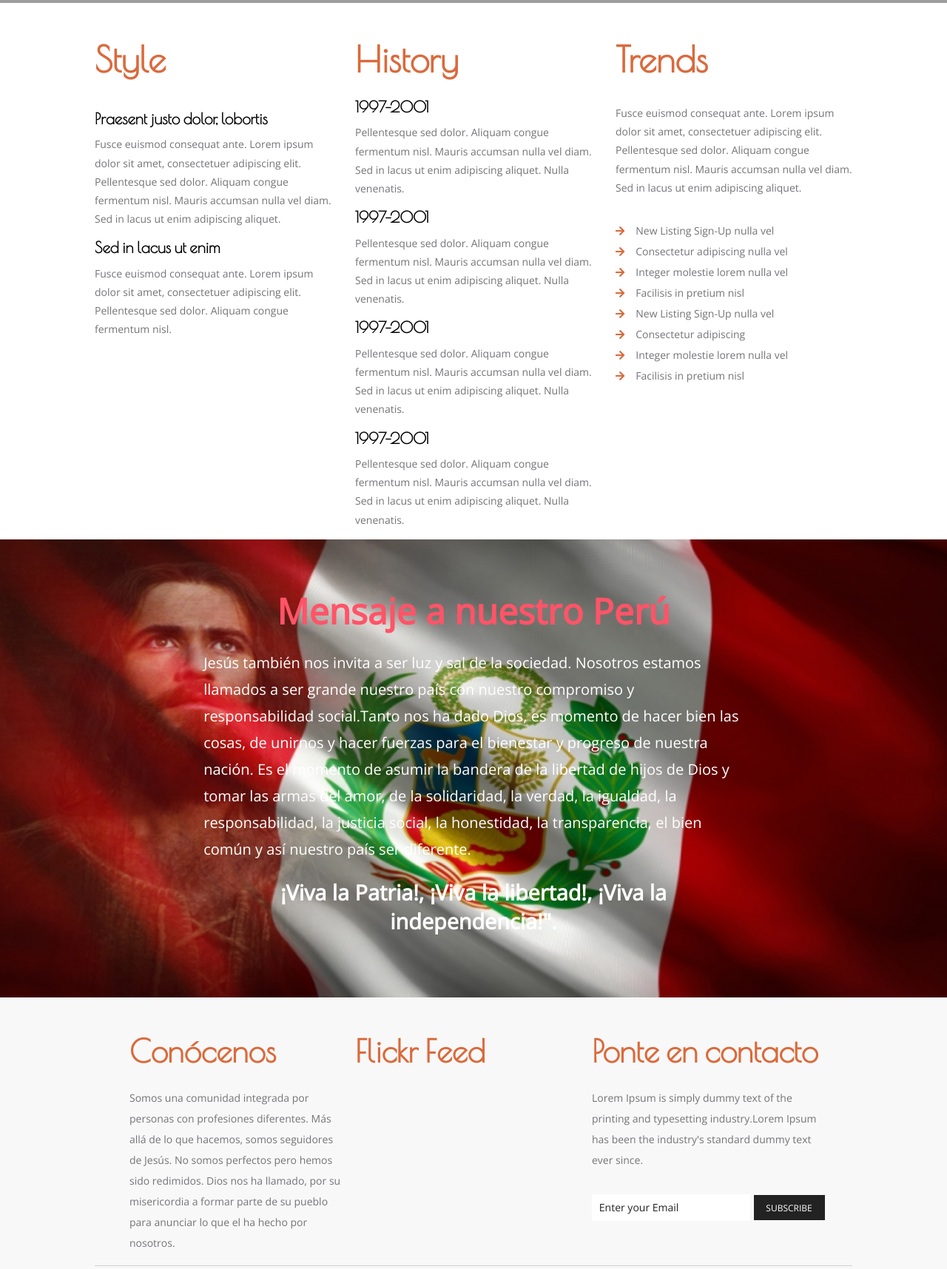
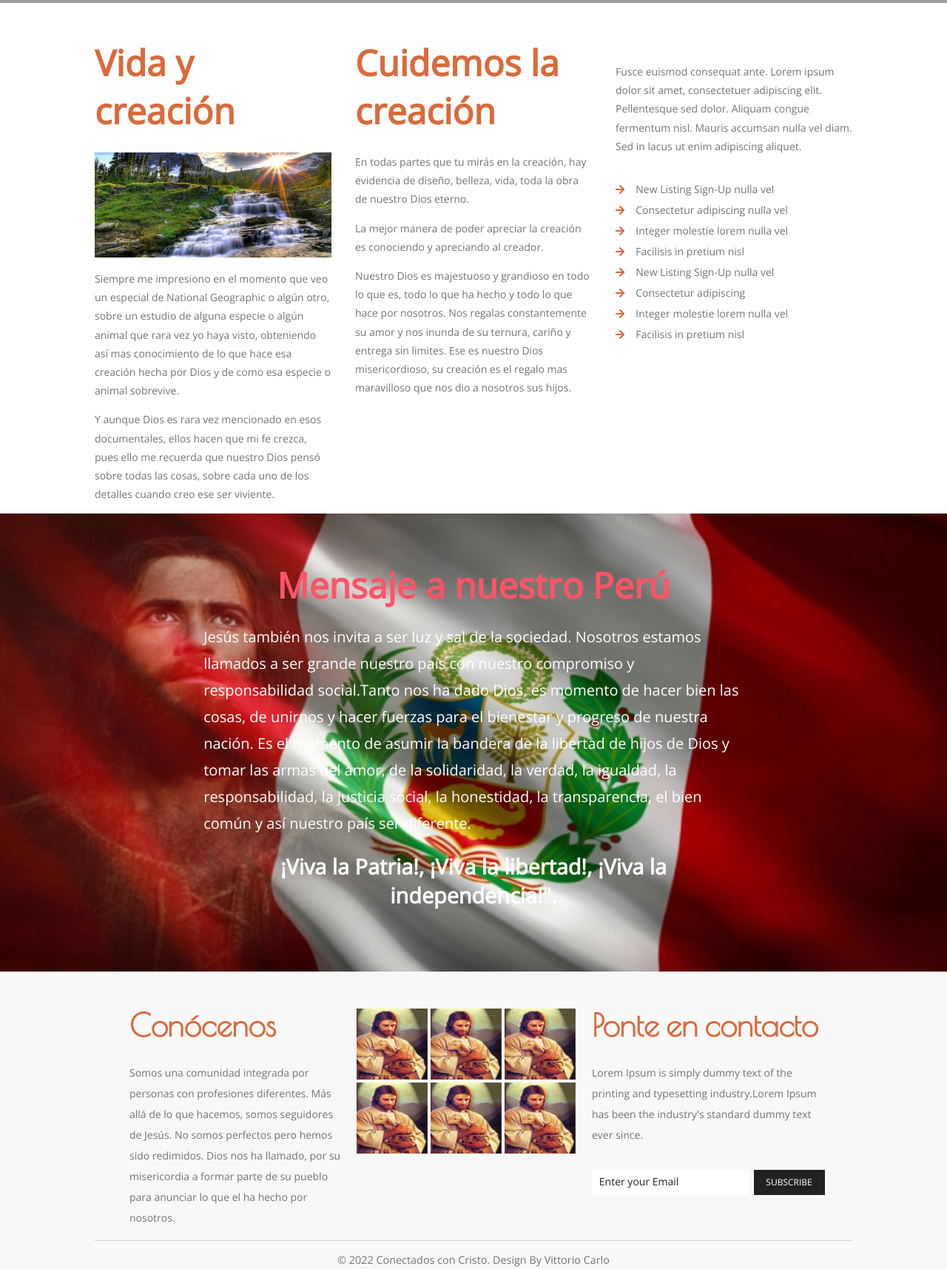
Before and after one commit to vittoriocarlo/Expresate, a plain HTML site: page about.html in a window 1280 px wide. Shown: the part 440-2155 px from the top of the page at 74% size. Drawn offline with nearby package versions, Linux system fonts and the light colour scheme; grey boxes are pictures that could not be loaded.

Commit message:
Commit subido

```diff
--- a/CSS/conoceMas.css
+++ b/CSS/conoceMas.css
@@ -186,7 +186,7 @@ body {
 
 .about-grid h3 {
   color: var(--orange);
-  font-family: var(--poiretone);
+  font-family: var(--opensans);
   font-size: 3em;
   margin-bottom: .5em;
 }
--- a/CSS/index.css
+++ b/CSS/index.css
@@ -482,6 +482,11 @@ body {
   background: var(--oscuro);
   border: none;
   font-family: var(--opensans);
+  cursor: pointer;
+  transition: .5s all;
+}
+.form-contact input[type="submit"]:hover {
+  background-color: #DA6A3C;
 }
 
 /* -Footer*/
--- a/about.html
+++ b/about.html
@@ -33,7 +33,7 @@
                 <li><a href="index.html">Bienvenido</a></li>
                 <li><a href="about.html">Conoce más</a></li>
                 <li><a href="obras.html">Obras de Dios</a></li>
-                <li><a href="miembros.html">Miembros</a></li>
+                <li><a href="galeria.html">Galeria</a></li>
                 <li><a href="contacto.html">Contacto</a></li>
               </ul>
             </nav>
@@ -54,48 +54,41 @@
     <section class="about-style">
       <div class="about-grid">
         <div class="about-one">
-          <h3>Style</h3>
+          <h3>Vida y creación</h3>
           <figure>
-            <img src="img/moda1.jpg" alt="">
+            <img src="IMG/world.jpg" alt="">
           </figure>
           <div class="about-text1">
-            <h4>Praesent justo dolor, lobortis</h4>
-            <p>Fusce euismod consequat ante. Lorem ipsum dolor sit amet, consectetuer adipiscing elit. Pellentesque sed
-              dolor. Aliquam congue fermentum nisl. Mauris accumsan nulla vel diam. Sed in lacus ut enim adipiscing
-              aliquet.</p>
+            <!-- <h4>Praesent justo dolor, lobortis</h4> -->
+            <p>Siempre me impresiono en el momento que veo un especial de National Geographic o algún otro, sobre un estudio de alguna especie o algún animal que rara vez yo haya visto, obteniendo así mas conocimiento de lo que hace esa creación hecha por Dios y de como esa especie o animal sobrevive.</p>
           </div>
           <div class="about-text2">
-            <h4>Sed in lacus ut enim</h4>
-            <p>Fusce euismod consequat ante. Lorem ipsum dolor sit amet, consectetuer adipiscing elit. Pellentesque sed
-              dolor. Aliquam congue fermentum nisl.</p>
+            <!-- <h4>Sed in lacus ut enim</h4> -->
+            <p>Y aunque Dios es rara vez mencionado en esos documentales, ellos hacen que mi fe crezca, pues ello me recuerda que nuestro Dios pensó sobre todas las cosas, sobre cada uno de los detalles cuando creo ese ser viviente.</p>
           </div>
         </div>
         <div class="about-two">
-          <h3>History</h3>
+          <h3>Cuidemos la creación</h3>
           <div class="history1">
-            <h4>1997-2001</h4>
-            <p>Pellentesque sed dolor. Aliquam congue fermentum nisl. Mauris accumsan nulla vel diam. Sed in lacus ut
-              enim adipiscing aliquet. Nulla venenatis.</p>
+            <!-- <h4>1997-2001</h4> -->
+            <p>En todas partes que tu mirás en la creación, hay evidencia de diseño, belleza, vida, toda la obra de nuestro Dios eterno.</p>
           </div>
           <div class="history2">
-            <h4>1997-2001</h4>
-            <p>Pellentesque sed dolor. Aliquam congue fermentum nisl. Mauris accumsan nulla vel diam. Sed in lacus ut
-              enim adipiscing aliquet. Nulla venenatis.</p>
+            <!-- <h4>1997-2001</h4> -->
+            <p>La mejor manera de poder apreciar la creación es conociendo y apreciando al creador.</p>
           </div>
           <div class="history3">
-            <h4>1997-2001</h4>
-            <p>Pellentesque sed dolor. Aliquam congue fermentum nisl. Mauris accumsan nulla vel diam. Sed in lacus ut
-              enim adipiscing aliquet. Nulla venenatis.</p>
+            <!-- <h4>1997-2001</h4> -->
+            <p>Nuestro Dios es majestuoso y grandioso en todo lo que es, todo lo que ha hecho y todo lo que hace por nosotros. Nos regalas constantemente su amor y nos inunda de su ternura, cariño y entrega sin limites. Ese es nuestro Dios misericordioso, su creación es el regalo mas maravilloso que nos dio a nosotros sus hijos.</p>
           </div>
           <div class="history4">
-            <h4>1997-2001</h4>
-            <p>Pellentesque sed dolor. Aliquam congue fermentum nisl. Mauris accumsan nulla vel diam. Sed in lacus ut
-              enim adipiscing aliquet. Nulla venenatis.</p>
+            <!-- <h4>1997-2001</h4> -->
+
           </div>
         </div>
 
         <div class="about-tree">
-          <h3>Trends</h3>
+          <!-- <h3>Trends</h3> -->
           <div class="trend">
             <p>Fusce euismod consequat ante. Lorem ipsum dolor sit amet, consectetuer adipiscing elit. Pellentesque sed
               dolor. Aliquam congue fermentum nisl. Mauris accumsan nulla vel diam. Sed in lacus ut enim adipiscing
@@ -142,36 +135,36 @@
             misericordia a formar parte de su pueblo para anunciar lo que el ha hecho por nosotros.</p>
         </div>
         <div class="flick">
-          <h3>Flickr Feed</h3>
+          <!-- <h3>Flickr Feed</h3> -->
           <div class="flick-grids">
             <div class="flick-grid">
               <figure>
-                <img src="img/c.png" alt="">
+                <img src="IMG/ovejita.jpeg" alt="">
               </figure>
             </div>
             <div class="flick-grid">
               <figure>
-                <img src="img/c.png" alt="">
+                <img src="IMG/ovejita.jpeg" alt="">
               </figure>
             </div>
             <div class="flick-grid">
               <figure>
-                <img src="img/c.png" alt="">
+                <img src="IMG/ovejita.jpeg" alt="">
               </figure>
             </div>
             <div class="flick-grid">
               <figure>
-                <img src="img/c.png" alt="">
+                <img src="IMG/ovejita.jpeg" alt="">
               </figure>
             </div>
             <div class="flick-grid">
               <figure>
-                <img src="img/c.png" alt="">
+                <img src="IMG/ovejita.jpeg" alt="">
               </figure>
             </div>
             <div class="flick-grid">
               <figure>
-                <img src="img/c.png" alt="">
+                <img src="IMG/ovejita.jpeg" alt="">
               </figure>
             </div>
           </div>
```
Also changed, not shown: CSS/galeria.css (renamed from CSS/miembros.css, +46 -0 lines), contacto.html (+8 -8 lines), galeria.html (renamed from miembros.html, +24 -12 lines), index.html (+2 -2 lines), obras.html (+8 -8 lines), IMG/DIOSBUENO.jpg (added), IMG/SER.png (added), IMG/aba.jpg (added), IMG/ama.jpg (added), IMG/amense.jpg (added), IMG/bet.jpg (added), IMG/creas.jpg (added), IMG/mar.jpg (added), IMG/midios.jpg (added), 3 more files.
